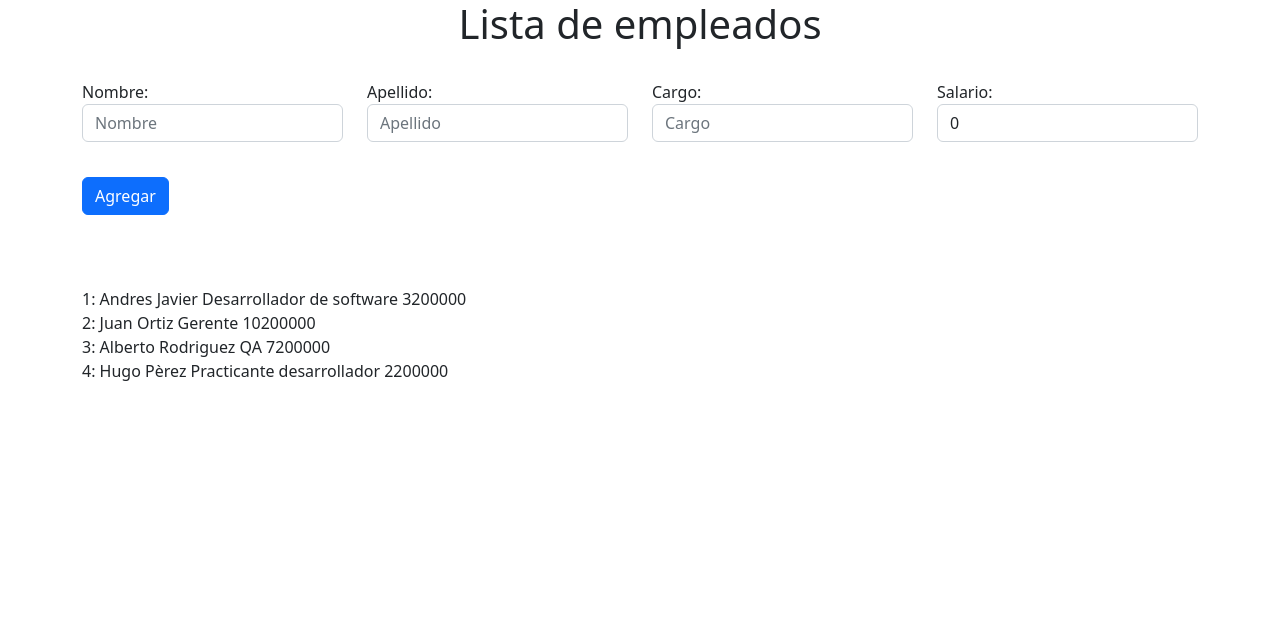
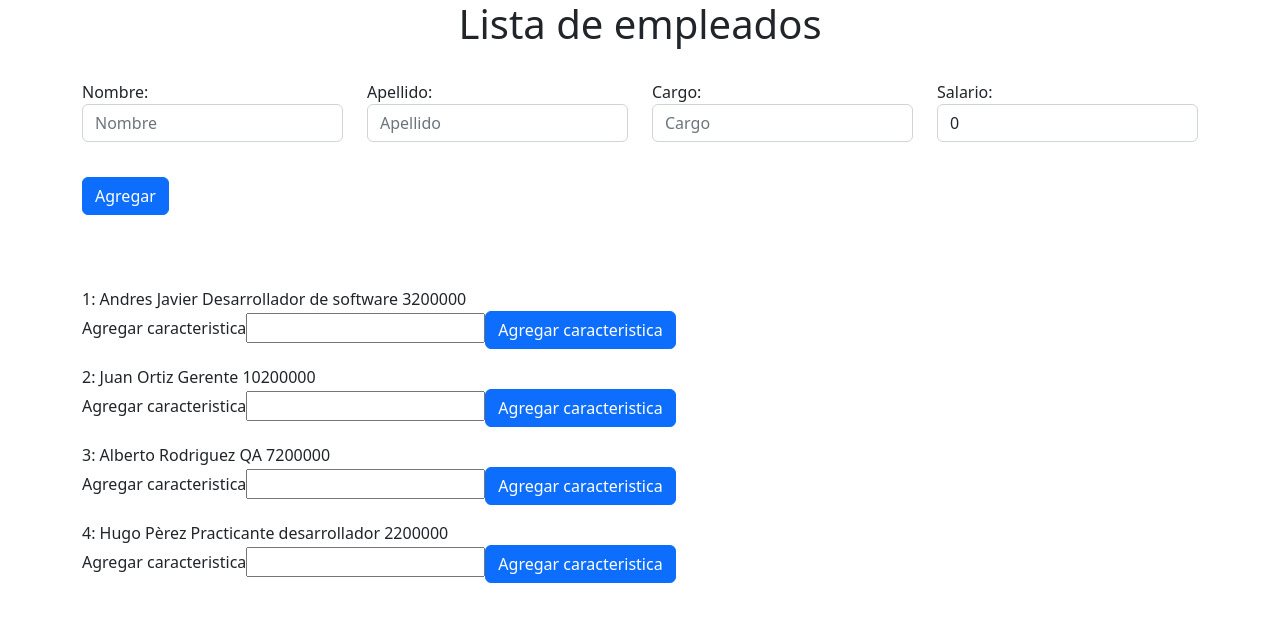
Before and after one commit to hugojose14/angular, an Angular app in the folder app-empleados/: page / in a window 1280 px wide. Shown: the top 622 px of the page. Built offline with nearby package versions, Linux system fonts and the light colour scheme.

Commit message:
feature component and @Output

```diff
--- a/app-empleados/src/app/app.module.ts
+++ b/app-empleados/src/app/app.module.ts
@@ -4,11 +4,13 @@ import { BrowserModule } from '@angular/platform-browser';
 
 import { AppComponent } from './app.component';
 import { EmpleadoHijoComponent } from './empleado-hijo/empleado-hijo.component';
+import { CaracteristicasEmpleadoCComponent } from './caracteristicas-empleado-c/caracteristicas-empleado-c.component';
 
 @NgModule({
   declarations: [
     AppComponent,
-    EmpleadoHijoComponent
+    EmpleadoHijoComponent,
+    CaracteristicasEmpleadoCComponent
   ],
   imports: [
     BrowserModule,
--- /dev/null
+++ b/app-empleados/src/app/caracteristicas-empleado-c/caracteristicas-empleado-c.component.html
@@ -0,0 +1,3 @@
+<label for="caracteristica-input">Agregar caracteristica</label>
+<input type="text"  id="caracteristica" #nuevaCaracteristica>
+<button type="submit" (click)="agregaCaracteristicas(nuevaCaracteristica.value)" class="btn btn-primary">Agregar caracteristica</button>
--- /dev/null
+++ b/app-empleados/src/app/caracteristicas-empleado-c/caracteristicas-empleado-c.component.ts
@@ -0,0 +1,19 @@
+import { Component } from '@angular/core';
+import { Output, EventEmitter } from '@angular/core';
+
+@Component({
+  selector: 'app-caracteristicas-empleado-c',
+  templateUrl: './caracteristicas-empleado-c.component.html',
+  styleUrls: ['./caracteristicas-empleado-c.component.css']
+})
+export class CaracteristicasEmpleadoCComponent {
+
+  @Output() caracteristicasEmpleados = new EventEmitter<string>();
+
+  agregaCaracteristicas(value: string) {
+    this.caracteristicasEmpleados.emit(value);
+  }
+
+
+
+}
--- a/app-empleados/src/app/empleado-hijo/empleado-hijo.component.html
+++ b/app-empleados/src/app/empleado-hijo/empleado-hijo.component.html
@@ -4,6 +4,14 @@
         <div>
          {{indice+1}}: {{empleadoDeLista.nombre}} {{empleadoDeLista.apellido}} {{empleadoDeLista.cargo}} {{empleadoDeLista.salario}}
         </div>
+
       </div>
     </div>
+    <app-caracteristicas-empleado-c (caracteristicasEmpleados)="agregarCaracteristica($event)"></app-caracteristicas-empleado-c>
+
   </div>
+
+
+<ul style="list-style: none;">
+    <li *ngFor="let caracteristica of caracteristicas">{{caracteristica}}</li>
+  </ul>
--- a/app-empleados/src/app/empleado-hijo/empleado-hijo.component.ts
+++ b/app-empleados/src/app/empleado-hijo/empleado-hijo.component.ts
@@ -11,4 +11,10 @@ export class EmpleadoHijoComponent {
   @Input() empleadoDeLista:Empleado;
   @Input() indice: number;
 
+  caracteristicas:Array<String>=[];
+
+  agregarCaracteristica(nuevaCaracteristica:string){
+   this.caracteristicas.push(nuevaCaracteristica);
+  }
+
 }
```
Also changed, not shown: app-empleados/src/app/caracteristicas-empleado-c/caracteristicas-empleado-c.component.css (added), 1 other file (tests, documents, lock files or other folders).
